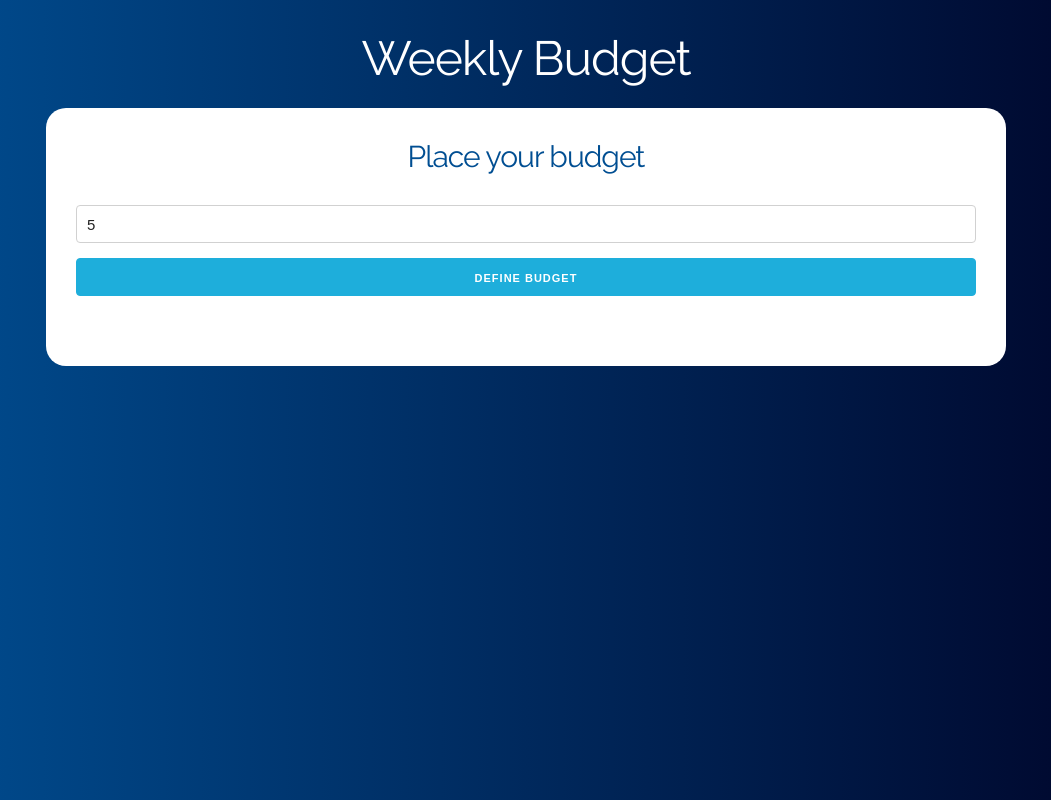
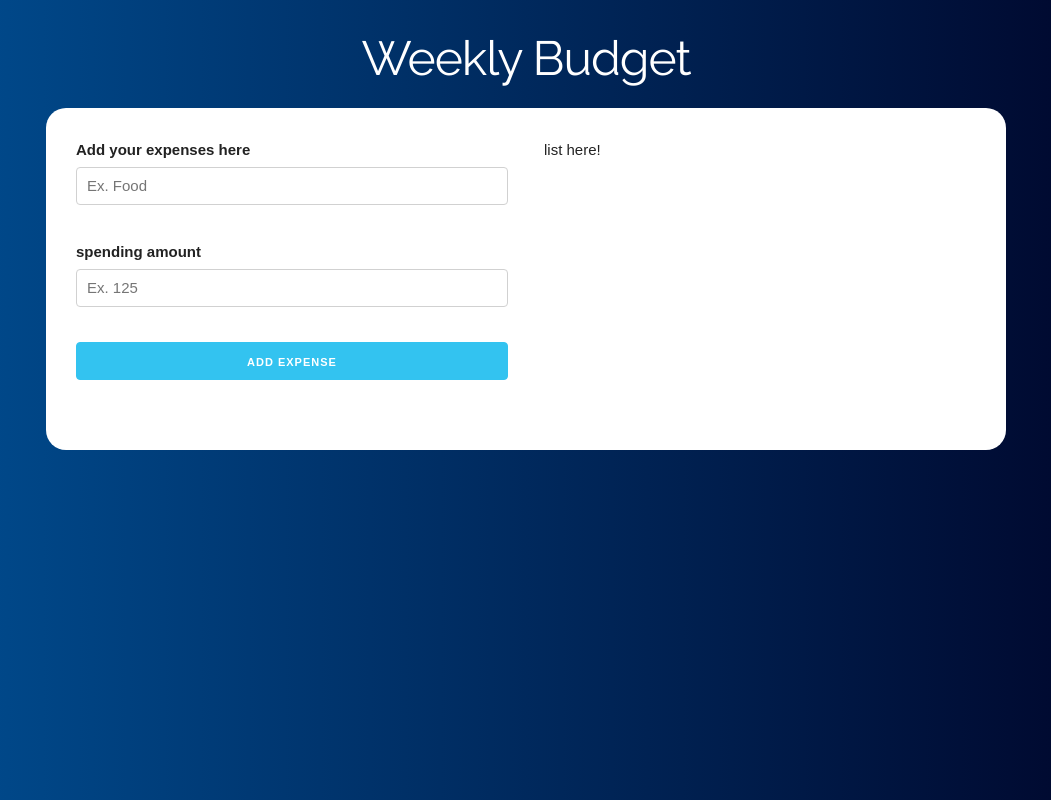
Before and after one commit to jmendozacr/weekly-budget-app, a React (Create React App) app: page / in a window 1280 px wide. Both pictures are taken after typing "5" into the empty fields and a click on the input "Define Budget". Shown: the whole page, without its empty margins (114-1165 px from the left). Built offline with nearby package versions, Linux system fonts and the light colour scheme.

Commit message:
adding form component

```diff
--- a/src/App.js
+++ b/src/App.js
@@ -1,14 +1,35 @@
-import React from 'react';
-import Question from './component/Question';
+import React, { useState } from 'react';
+import Question            from './component/Question';
+import Form                from './component/Form';
 
 function App() {
+
+  const [ budget, setBudget ] = useState(0);
+  const [ budgetQuestion, setBudgetQuestion ] = useState(true);
+
   return (
     <div className="App container">
       <header>
         <h1>Weekly Budget</h1>
 
         <div className="main-content content">
-          <Question/>
+          {
+            budgetQuestion ?
+            <Question
+              setBudget={setBudget}
+              setBudgetQuestion={setBudgetQuestion}
+            />
+            : <div className="row">
+                <div className="one-half column">
+                  <Form
+
+                  />
+                </div>
+                <div className="one-half column">
+                  list here!
+                </div>
+              </div>
+          }
         </div>
       </header>
     </div>
--- /dev/null
+++ b/src/component/Form.js
@@ -0,0 +1,51 @@
+import React, { useState } from 'react';
+
+function Form(props) {
+
+    const [ expenseName, setExpenseName ] = useState("");
+    const [ expenseAmount, setExpenseAmount ] = useState(0);
+    const [ error, setError ] = useState(false);
+
+    const addExpense = e => {
+        e.preventDefault();
+
+        if(expenseAmount < 1 || isNaN(expenseAmount) || expenseName === "") {
+            setError(true);
+            return;
+        }
+
+        setError(false);
+    }
+
+    return(
+        <form onSubmit={addExpense}>
+            <div className="field">
+                <label>Add your expenses here</label>
+                <input
+                    type="text"
+                    className="u-full-width"
+                    placeholder="Ex. Food"
+                    onChange={e => setExpenseName(e.target.value)}
+                />
+            </div>
+            <div className="field">
+                <label>spending amount</label>
+                <input
+                    type="number"
+                    className="u-full-width"
+                    placeholder="Ex. 125"
+                    onChange={e => setExpenseAmount(parseInt(e.target.value, 10))}
+                />
+            </div>
+
+            <input
+                type="submit"
+                className="button-primary u-full-width"
+                value="Add expense"
+            />
+        </form>
+
+    );
+}
+
+export default Form;
--- a/src/component/Question.js
+++ b/src/component/Question.js
@@ -1,7 +1,8 @@
 import React, { useState } from 'react';
 
+export default function Question(props) {
 
-export default function Question() {
+    const { setBudget, setBudgetQuestion } = props;
 
     const [amount, setAmount] = useState(0);
     const [error, setError] = useState(false);
@@ -13,8 +14,11 @@ export default function Question() {
             setError(true);
             return;
         }
+
+        setError(false);
+        setBudget(amount);
+        setBudgetQuestion(false);
     }
-
 
     return(
         <>
```
